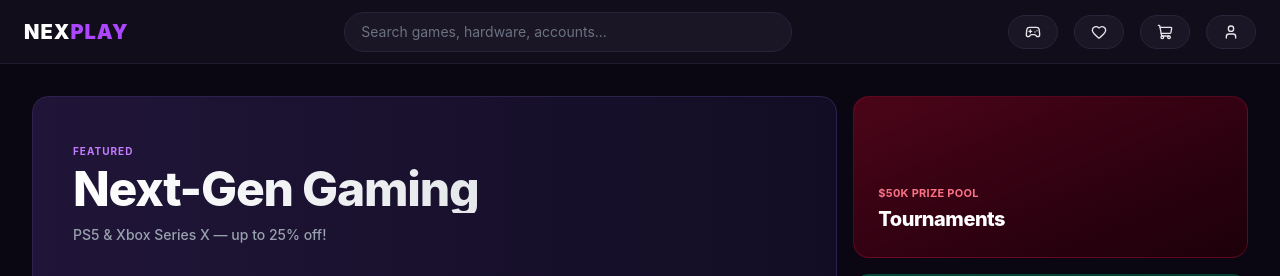
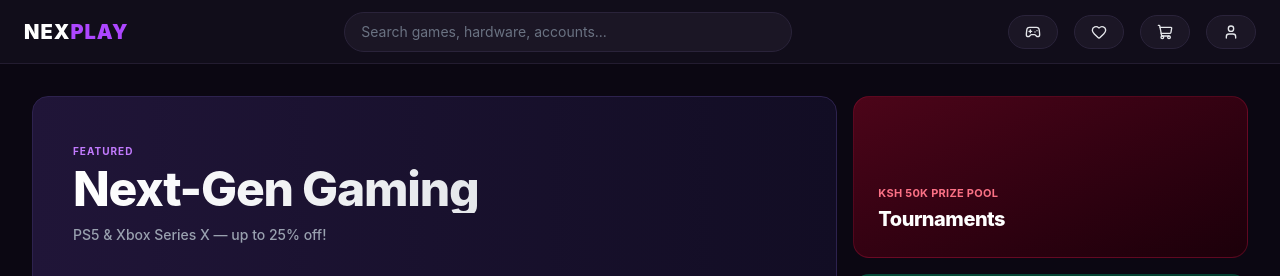
Before and after one commit to LynWM/gaming-store, a React (Vite) app in the folder client/: page / in a window 1280 px wide. Shown: the top 276 px of the page. Built offline with nearby package versions, Linux system fonts and the light colour scheme.

Commit message:
fix:routes

```diff
--- a/client/src/pages/customer/homepage.jsx
+++ b/client/src/pages/customer/homepage.jsx
@@ -67,9 +67,9 @@ export default function Homepage() {
               </p>
             </div>
 
-            <a href="/shop-consoles" className='w-fit flex items-center gap-2 px-5 py-2.5 bg-[#7C3AED] hover:bg-[#6D28D9] font-bold text-sm text-white rounded-lg shadow-lg'>
+            <a href="/consoles" className="w-fit flex items-center gap-2 px-5 py-2.5 bg-[#7C3AED] hover:bg-[#6D28D9] font-bold text-sm text-white rounded-lg shadow-lg">
               Shop Consoles <ArrowRight size={14} />
-            </a>
+             </a>
           </div>
 
           <div className='flex flex-col gap-4 h-full'>
@@ -77,7 +77,7 @@ export default function Homepage() {
             <a href="/tournaments" className='flex-1 relative overflow-hidden bg-linear-to-br from-[#4C0519] to-[#1C000A] rounded-2xl border border-[#9F1239]/40 p-6 flex flex-col justify-end hover:border-[#F43F5E]/60'>
               <div className='absolute top-0 right-0 left-0 bottom-0 bg-[url("https://unsplash.com")] bg-cover bg-center opacity-15 mix-blend-luminosity' />
               <div className='relative z-10'>
-                <span className='text-[11px] font-bold tracking-wide text-[#FB7185] uppercase'>$50K Prize Pool</span>
+                <span className='text-[11px] font-bold tracking-wide text-[#FB7185] uppercase'> ksh 50K Prize Pool</span>
                 <h3 className='text-xl font-extrabold mt-0.5 tracking-tight text-white'>Tournaments</h3>
               </div>
             </a>
```
